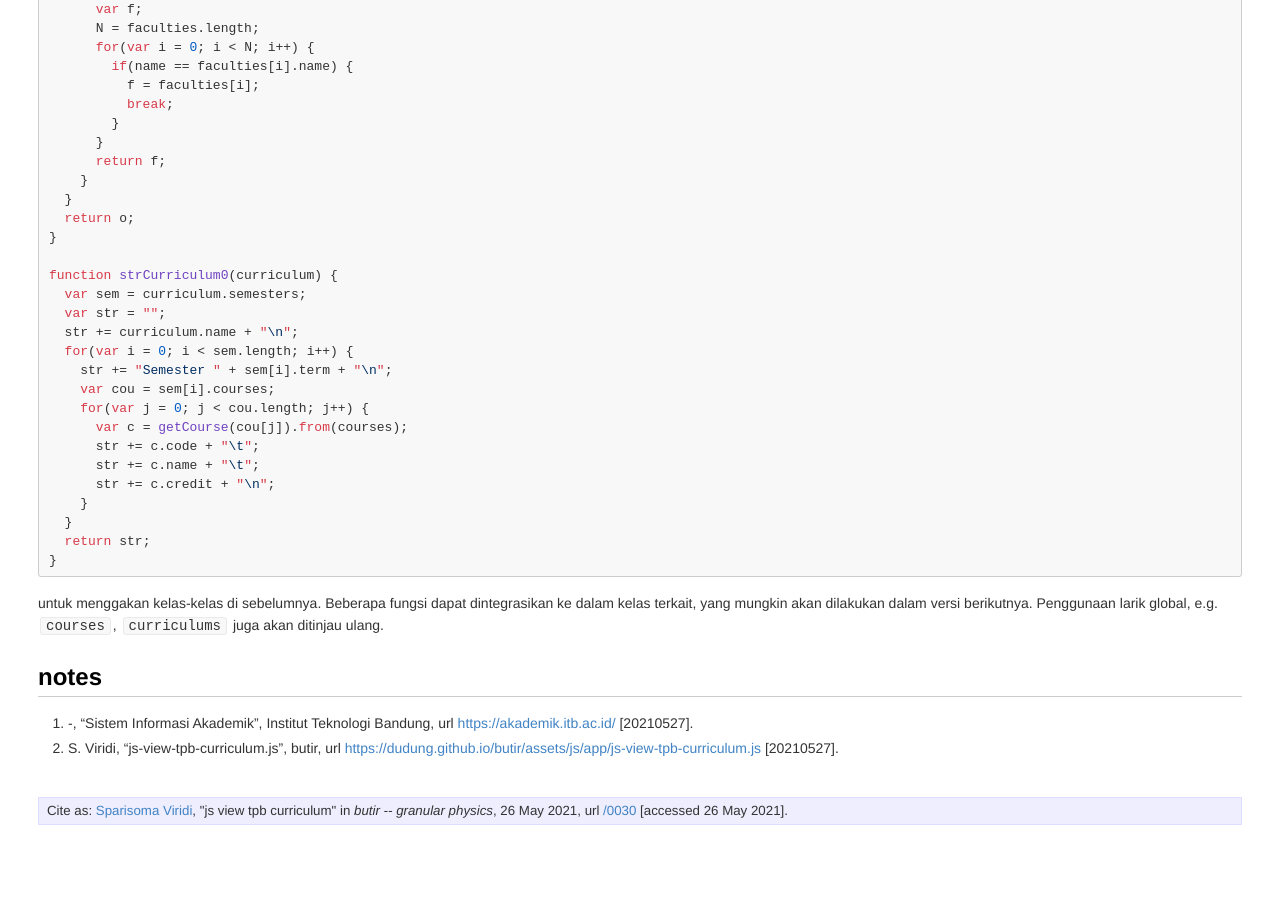
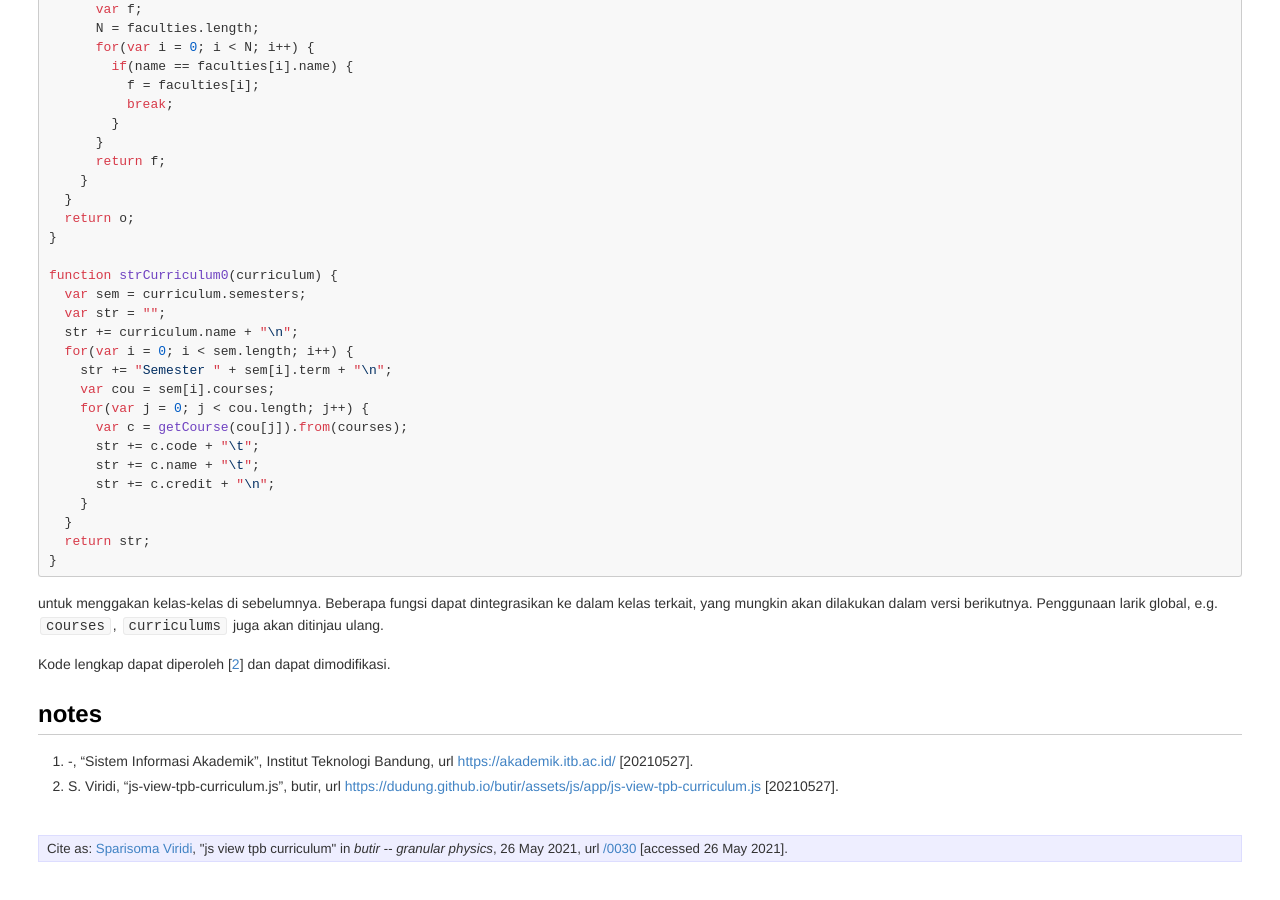
Before and after one commit to dudung/butir, a Jekyll site: the page built from _posts/0/03/2021-05-25-js-view-tpb-curriculum.md, in a window 1280 px wide and 900 px high, scrolled down 2282 px. Built offline with Jekyll 4.4.1, drawn with Linux system fonts in a browser that asks for light colours; before the commit the page ends 3145 px from its top, so only the background shows below that.

Commit message:
use ref 2

```diff
--- a/_posts/0/03/2021-05-25-js-view-tpb-curriculum.md
+++ b/_posts/0/03/2021-05-25-js-view-tpb-curriculum.md
@@ -170,6 +170,8 @@ function strCurriculum0(curriculum) {
 
 untuk menggakan kelas-kelas di sebelumnya. Beberapa fungsi dapat dintegrasikan ke dalam kelas terkait, yang mungkin akan dilakukan dalam versi berikutnya. Penggunaan larik global, e.g. `courses`, `curriculums` juga akan ditinjau ulang.
 
+Kode lengkap dapat diperoleh [[2](#r02)] dan dapat dimodifikasi.
+
 
 ## notes
 1. <a name="r01"></a>-, "Sistem Informasi Akademik", Institut Teknologi Bandung, url <https://akademik.itb.ac.id/> [20210527].
```
